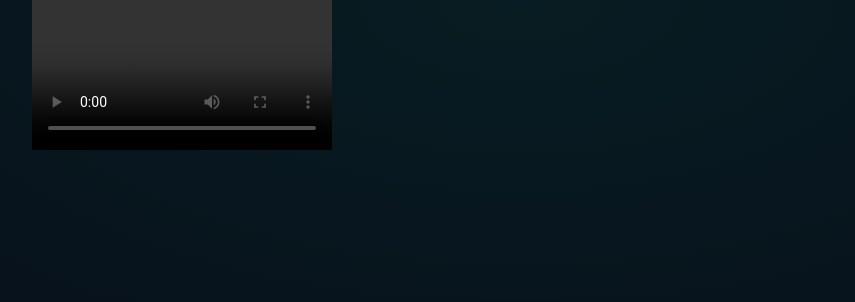
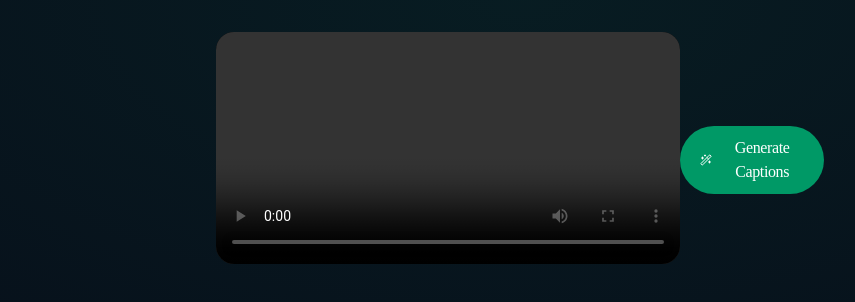
Before and after one commit to maheshwarikartik1902-droid/Captionly, a Next.js app: page /generate in a window 1280 px wide. Shown: the top 302 px of the page, without its empty margins (120-975 px from the left). Built offline with nearby package versions, Linux system fonts and the light colour scheme.

Commit message:
video Transcription api integration and generate  page

```diff
--- a/package.json
+++ b/package.json
@@ -13,6 +13,7 @@
     "axios": "^1.15.0",
     "class-variance-authority": "^0.7.1",
     "clsx": "^2.1.1",
+    "groq-sdk": "^1.1.2",
     "lucide-react": "^1.8.0",
     "motion": "^12.38.0",
     "next": "16.2.3",
--- /dev/null
+++ b/src/app/api/transcribe/route.js
@@ -0,0 +1,40 @@
+import fs from "fs";
+import Groq from "groq-sdk";
+import { NextResponse } from "next/server";
+
+export async function POST(req) {
+    const groq = new Groq({ apiKey: process.env.GROQ_API_KEY });
+
+    try {
+        const { videoUrl } = await req.json();
+
+        if (!videoUrl) {
+            return NextResponse.json({ error: "No video URL provided" }, { status: 400 });
+        }
+
+        const transcription = await groq.audio.transcriptions.create({
+            url: videoUrl, // Required path to audio file - replace with your audio file!
+            model: "whisper-large-v3-turbo", // Required model to use for transcription
+            prompt: "Specify context or spelling", // Optional
+            response_format: "verbose_json", // Optional
+            timestamp_granularities: ["word", "segment"], // Optional (must set response_format to "json" to use and can specify "word", "segment" (default), or both)
+            language: "en", // Optional
+            temperature: 0.0, // Optional
+        });
+        const captions = transcription.segments?.map((seg) => ({
+            start: seg.start,
+            end: seg.end,
+            text: seg.text.trim(),
+        })) ?? [];
+
+        return NextResponse.json({ staus: 200, captions});
+
+    } catch (error) {
+
+        console.error("Transcription error:", error);
+        return NextResponse.json(
+            { error: error.message ?? "Transcription failed" },
+            { status: 500 }
+        );
+    }
+}
--- a/src/app/generate/page.js
+++ b/src/app/generate/page.js
@@ -1,15 +1,73 @@
 "use client";
-import { useSearchParams } from 'next/navigation';
+import { useSearchParams } from "next/navigation";
+import { useState } from "react";
+import { WandSparklesIcon } from "lucide-react";
+
 
 export default function GeneratePage() {
     const searchParams = useSearchParams();
-    const videoUrl = searchParams.get('url'); // gets the full uploadthing URL
+    const videoUrl = searchParams.get("url");
 
-    console.log(videoUrl); // https://uploadthing.com/f/a3f2c1d4-xxxx.mp4
+    const [captions, setCaptions] = useState([]);
+    const [status, setStatus] = useState("idle");
+
+    async function transcribe() {
+        if (!videoUrl || status === "loading") return;
+        setStatus("loading");
+        try {
+            const res = await fetch("/api/transcribe", {
+                method: "POST",
+                headers: { "Content-Type": "application/json" },
+                body: JSON.stringify({ videoUrl }),
+            });
+            const data = await res.json();
+            if (!res.ok) throw new Error(data.error);
+            setCaptions(data.captions);
+            setStatus("done");
+        } catch (err) {
+            console.error(err);
+            setStatus("error");
+        }
+    }
 
     return (
-        <div>
-            <video src={videoUrl} controls />
+        <div className="p-8 flex flex-row items-center justify-center max-w-2xl mx-auto">
+            {/* Video preview */}
+            <video
+                src={videoUrl ?? ""}
+                controls
+                className="w-full rounded-2xl mb-6 bg-black"
+            />
+
+            {/* Trigger button */}
+            <button
+                onClick={transcribe}
+                disabled={status === "loading"}
+                className="flex items-center gap-2 px-5 py-2.5 rounded-full bg-emerald-600 hover:bg-emerald-500 disabled:opacity-50 disabled:cursor-not-allowed text-white font-medium transition-colors"
+            >
+                <WandSparklesIcon className="w-4 h-4" />
+                {status === "loading" ? "Transcribing..." : "Generate Captions"}
+            </button>
+
+            {status === "error" && (
+                <p className="mt-4 text-red-400 text-sm">
+                    Transcription failed — check console for details.
+                </p>
+            )}
+
+            {/* Caption list */}
+            {status === "done" && captions.length > 0 && (
+                <ul className="mt-6 space-y-2">
+                    {captions.map((c, i) => (
+                        <li key={i} className="flex gap-4 text-sm">
+                            <span className="text-white/30 w-24 shrink-0 tabular-nums">
+                                {c.start.toFixed(1)}s – {c.end.toFixed(1)}s
+                            </span>
+                            <span className="text-white/70">{c.text}</span>
+                        </li>
+                    ))}
+                </ul>
+            )}
         </div>
-    )
+    );
 }
--- a/src/components/Demosection.jsx
+++ b/src/components/Demosection.jsx
@@ -39,8 +39,10 @@ const Demosection = () => {
             const newfile = new File([file], `${newname}.${ext}`, { type: file.type });
 
             const res = await startUpload([newfile]);
+            const videoUrl = res[0].ufsUrl;
+
             toast.success("Done!", { id: "upload", position: "top-center" });
-            router.push(`/generate?url=${encodeURIComponent(res[0].ufsUrl)}`);
+            router.push(`/generate?url=${encodeURIComponent(videoUrl)}`);
 
         } catch (error) {
             toast.error("Upload failed", { id: "upload", position: "top-center" });
```
Also changed, not shown: 1 other file (tests, documents, lock files or other folders).
